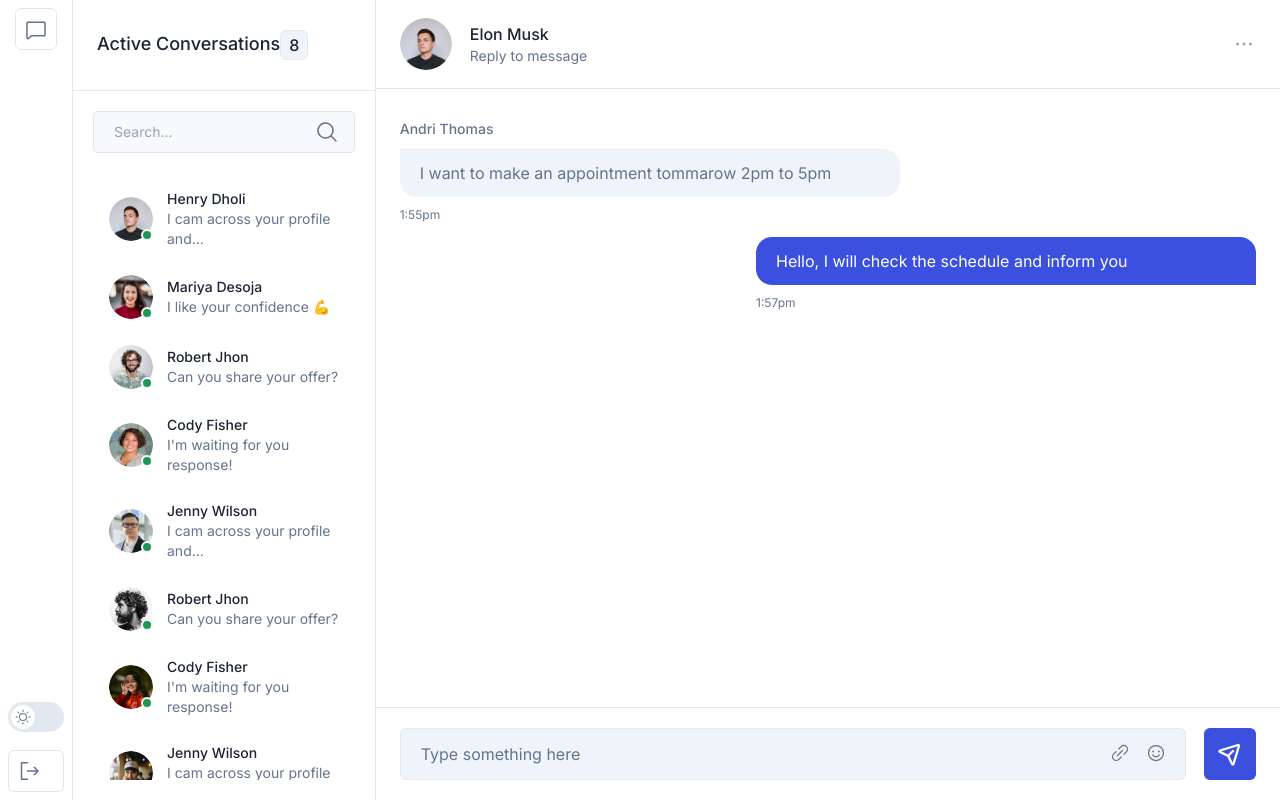
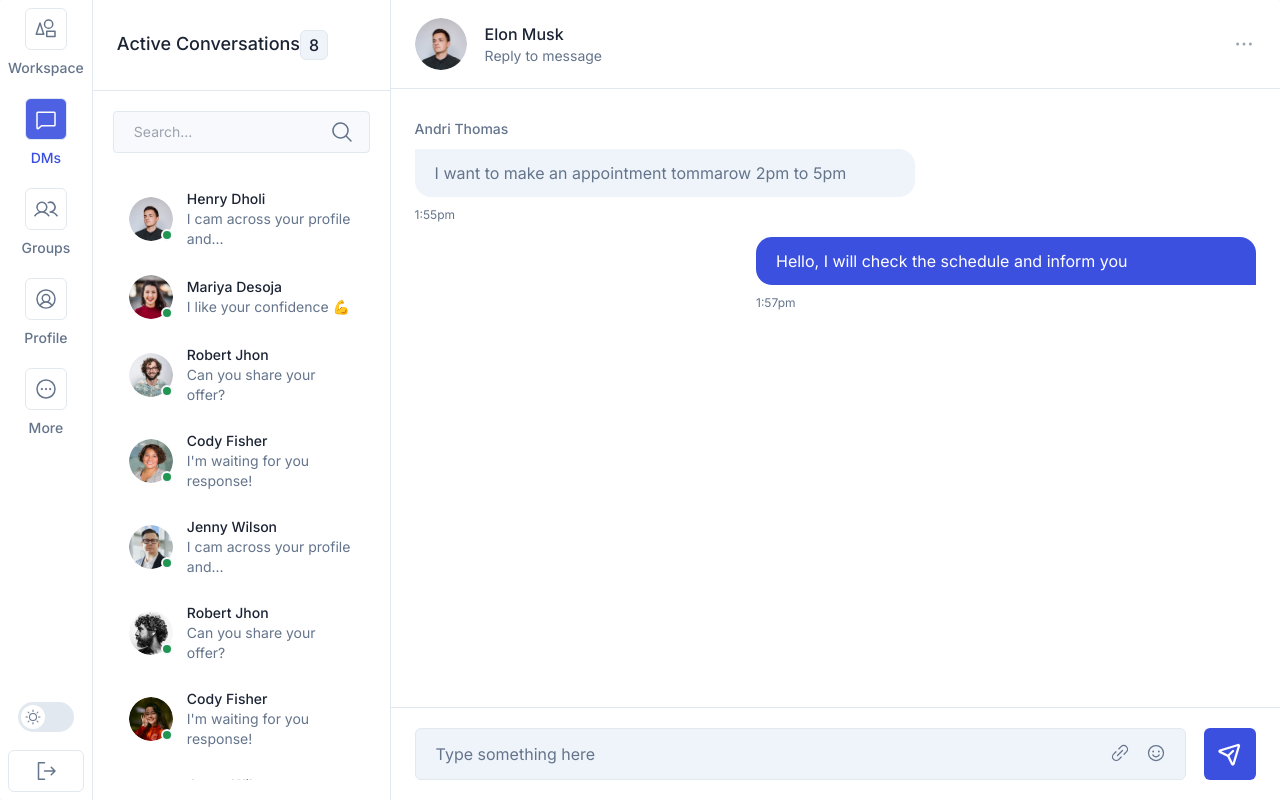
Before and after one commit to raut-santosh/PingPoint, a React (Vite) app: page / in a window 1280 px wide. Built offline with nearby package versions, Linux system fonts and the light colour scheme.

Commit message:
sidebar changes

```diff
--- a/src/section/chat/Sidebar.jsx
+++ b/src/section/chat/Sidebar.jsx
@@ -1,23 +1,92 @@
-import { Chat, SignOut } from '@phosphor-icons/react'
-import React from 'react'
-import DarkModeSwitcher from '../../components/DarkModeSwitcher'
+import {
+  Chat,
+  DotsThreeCircle,
+  Shapes,
+  SignOut,
+  UserCircle,
+  Users,
+} from "@phosphor-icons/react";
+import React, { useState } from "react";
+import DarkModeSwitcher from "../../components/DarkModeSwitcher";
 
-export default function
-    () {
+const NAVIGATION = [
+  {
+    key: 0,
+    title: "DMs",
+    icon: <Chat size={24} />,
+  },
+  {
+    key: 1,
+    title: "Groups",
+    icon: <Users size={24} />,
+  },
+  {
+    key: 2,
+    title: "Profile",
+    icon: <UserCircle size={24} />,
+  },
+  {
+    key: 3,
+    title: "More",
+    icon: <DotsThreeCircle size={24} />,
+  },
+];
+
+export default function () {
+  const [selected, setSelected] = useState(0);
+  const handleClick = (key) => {
+    setSelected(key);
+  };
   return (
-        <div className='flex flex-col border-r border-stroke p-2 dark:border-strokedark'>
-            <div className='mx-auto border rounded-md border-stroke p-2 dark:border-strokedark'>
+    <div className="flex flex-col border-r border-stroke p-2 dark:border-strokedark">
+      {/* <div className="mx-auto border rounded-md border-stroke p-2 dark:border-strokedark">
         <Chat size={24} />
+      </div> */}
+
+      <div className="flex flex-col items-center space-y-5">
+        <div className="space-y-2 flex flex-col text-center">
+          <div className="mx-auto border rounded-md border-stroke p-2 dark:border-strokedark">
+            <Shapes size={24} />
+          </div>
+          <span className="font-medium text-sm">Workspace</span>
+        </div>
+
+        {NAVIGATION.map(({ icon, key, title }) => (
+          <div
+            key={key}
+            className="space-y-2 flex flex-col text-center hover:cursor-pointer hover:text-primary"
+            onClick={() => {
+              handleClick(key);
+            }}
+          >
+            <div
+              className={`mx-auto border rounded-md border-stroke p-2 dark:border-strokedark ${
+                selected === key && "bg-primary bg-opacity-90 text-white"
+              } hover:border-primary dark:hover:border-primary`}
+            >
+              {icon}
+            </div>
+            <span
+              className={`font-medium text-sm ${
+                selected === key && "text-primary"
+              }`}
+            >
+              {title}
+            </span>
+          </div>
+        ))}
       </div>
 
       <div className="flex flex-col grow"></div>
 
       <div className="space-y-4.5">
+        <div className="flex flex-row items-center justify-center">
           <DarkModeSwitcher />
-                <div className="mx-auto border rounded-md border-stroke p-2 dark:border-stroke-dark hover:bg-stone-100 hover:cursor-pointer">
+        </div>
+        <div className="flex flex-row items-center justify-center border rounded-md border-stroke p-2 dark:border-stroke-dark hover:bg-stone-100 hover:cursor-pointer">
           <SignOut size={24} />
         </div>
       </div>
     </div>
-    )
+  );
 }
```
Lines whose indentation alone changed are shown as unchanged.
